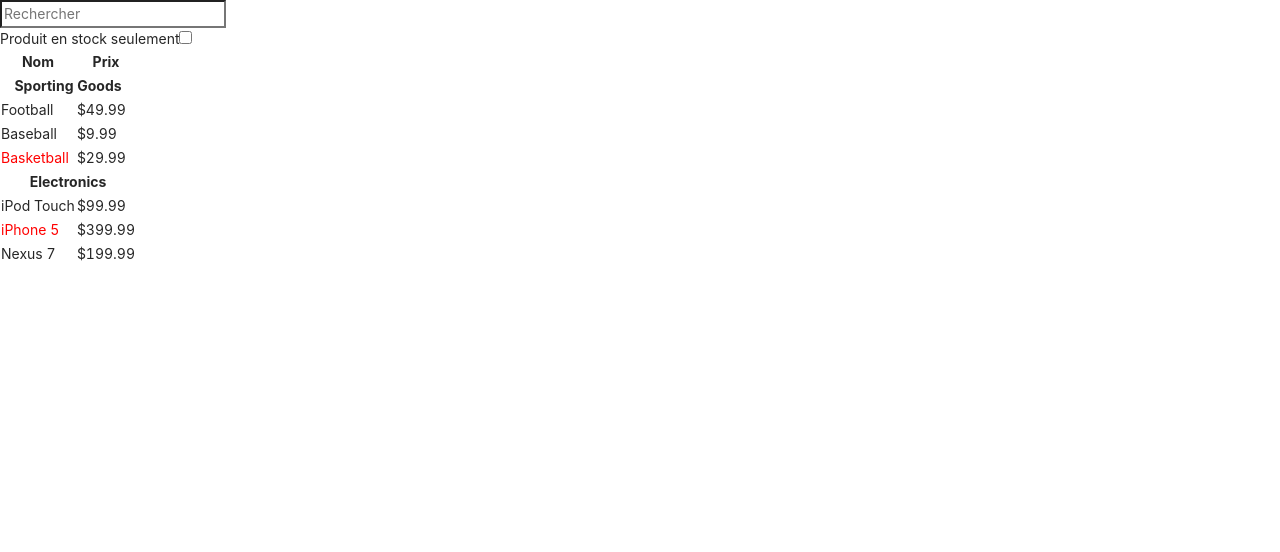
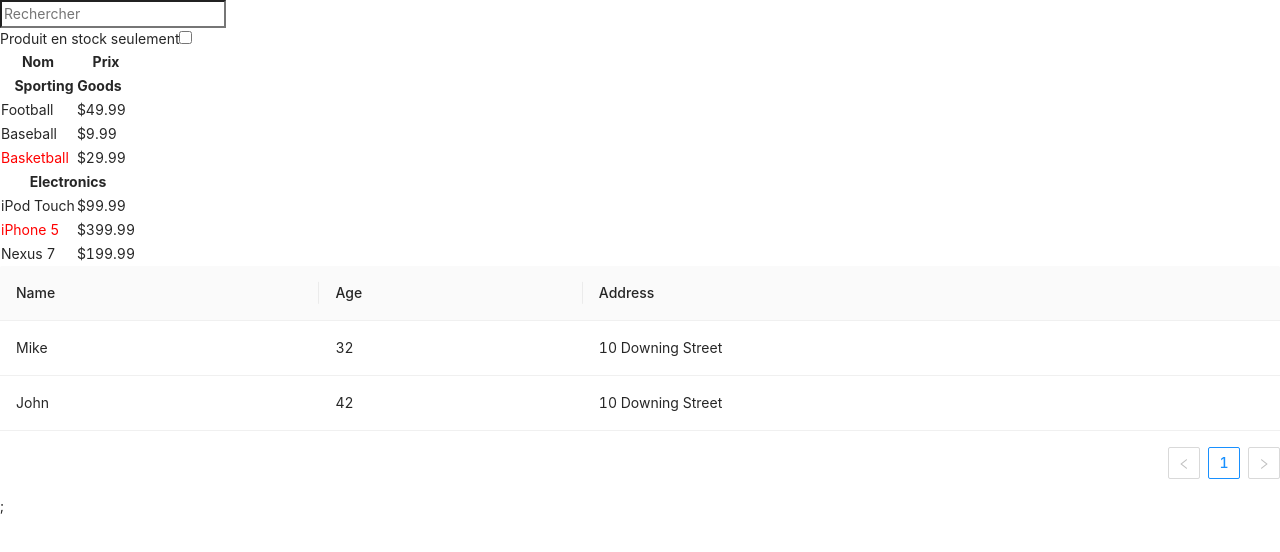
Before and after one commit to LaBibine/learning_react_4, a React (Create React App) app: page / in a window 1280 px wide. Shown: the top 552 px of the page. Built offline with nearby package versions, Linux system fonts and the light colour scheme.

Commit message:
add antd table example

```diff
--- a/src/components/FilterableProductTable.jsx
+++ b/src/components/FilterableProductTable.jsx
@@ -1,5 +1,6 @@
 import React from 'react';
 import SearchBar from './SearchBar'
+import TableExample from './TableExample'
 
 
 const PRODUCTS = [
@@ -42,7 +43,8 @@
     }
     rows.push(<ProductRow key={product.name} product={product}/>)
   })
-  return <table className="table">
+  return (
+    <table className="table">
       <thead>
           <tr>
             <th>Nom</th>
@@ -50,8 +52,8 @@
           </tr>
       </thead>
       <tbody>{rows}</tbody>
-
     </table>
+  )
 }
 
 class FilterableProductTable extends React.Component {
@@ -87,6 +89,7 @@
       filterText={this.state.filterText}
       inStockOnly={this.state.inStockOnly}
     />
+    <TableExample />;
     </>
   }
 }
--- /dev/null
+++ b/src/components/TableExample.jsx
@@ -0,0 +1,46 @@
+import React from 'react';
+import { Table } from 'antd';
+
+const dataSource = [
+  {
+    key: '1',
+    name: 'Mike',
+    age: 32,
+    address: '10 Downing Street',
+  },
+  {
+    key: '2',
+    name: 'John',
+    age: 42,
+    address: '10 Downing Street',
+  },
+];
+
+const columns = [
+  {
+    title: 'Name',
+    dataIndex: 'name',
+    key: 'name',
+  },
+  {
+    title: 'Age',
+    dataIndex: 'age',
+    key: 'age',
+  },
+  {
+    title: 'Address',
+    dataIndex: 'address',
+    key: 'address',
+  },
+];
+
+class TableExample extends React.Component {
+
+  render () {
+    return (
+      <Table dataSource={dataSource} columns={columns} />
+    )
+  }
+}
+
+export default TableExample
```
Lines whose indentation alone changed are shown as unchanged.
